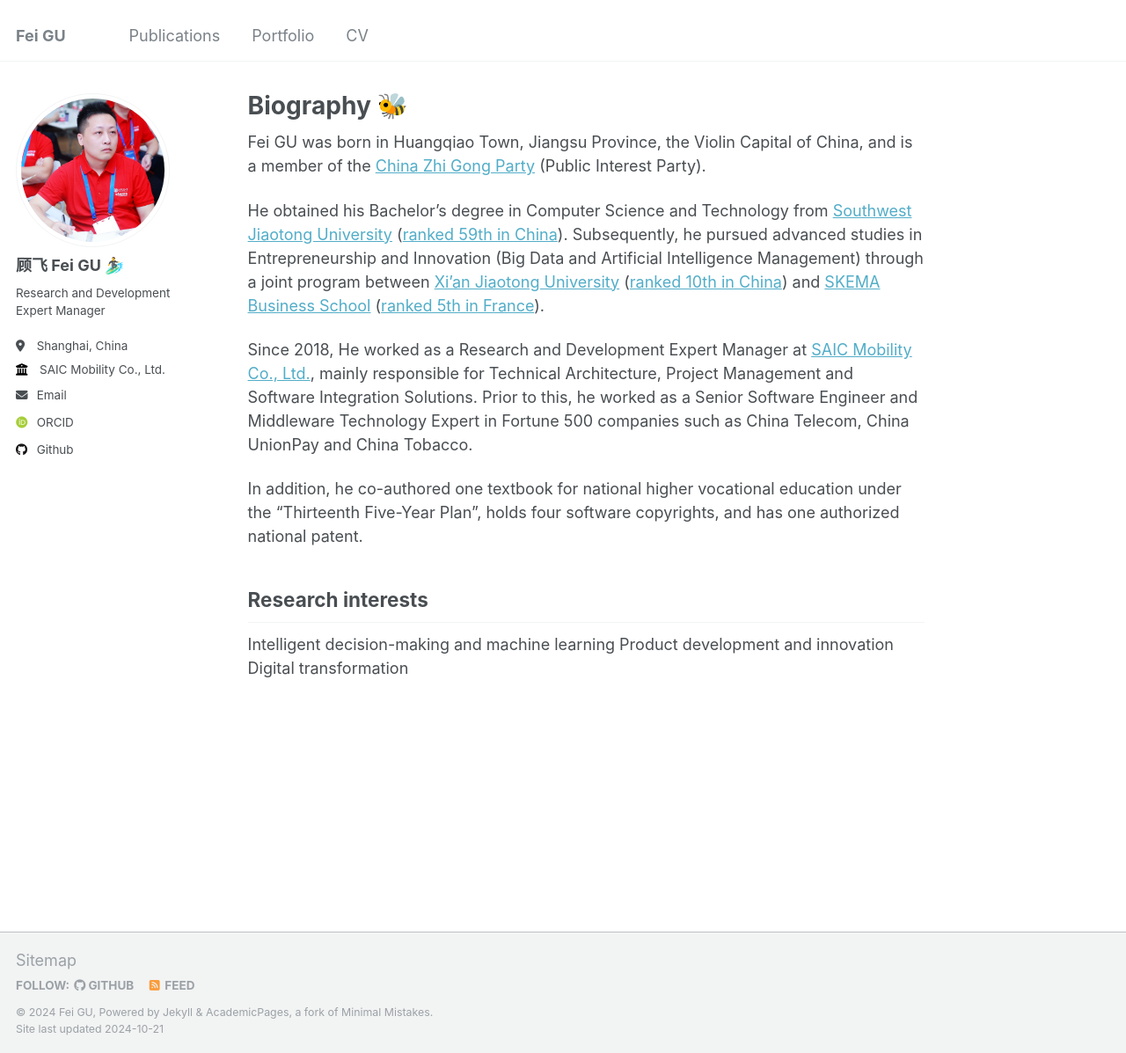
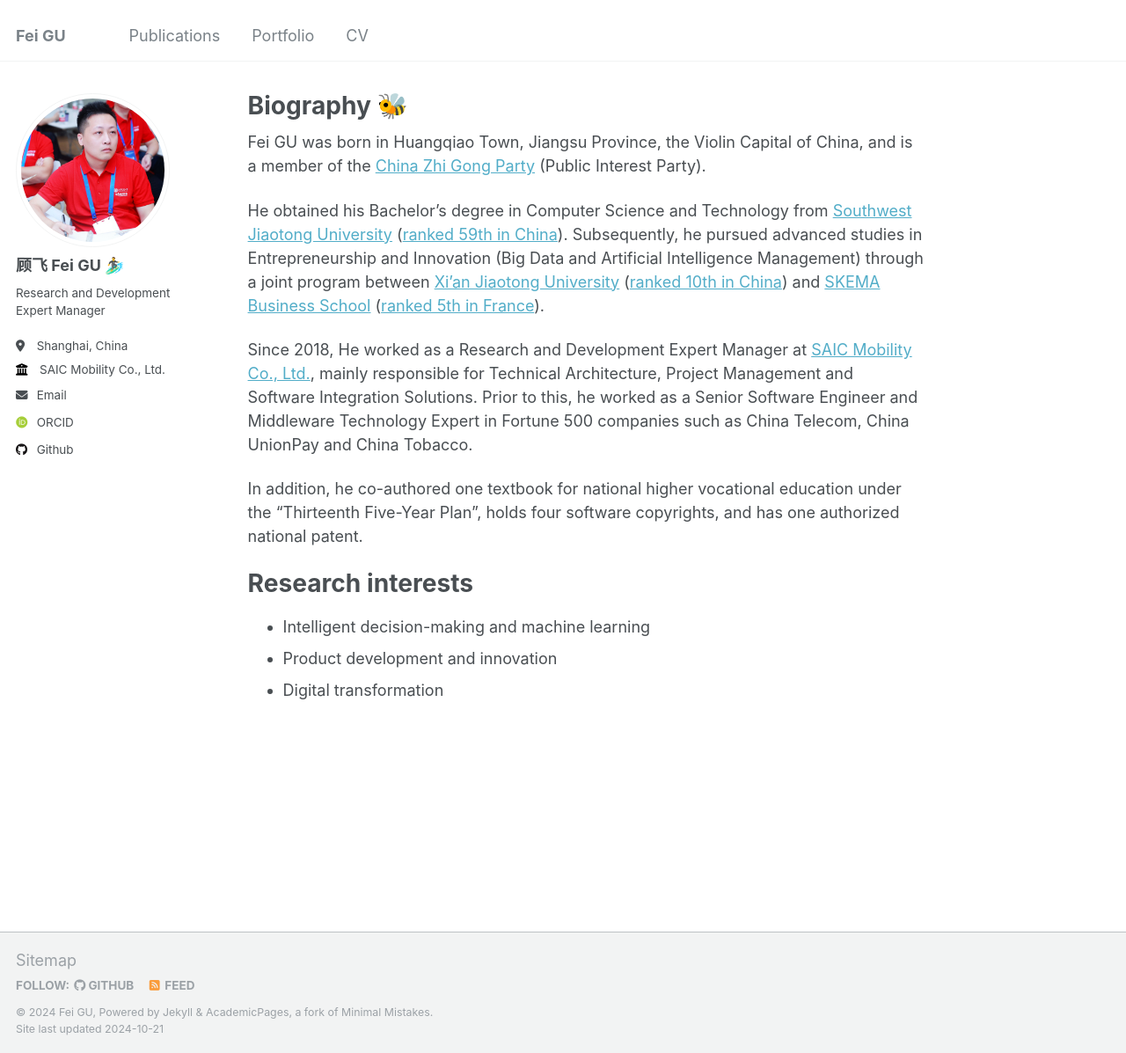
Before and after one commit to rongmax-gufei/rongmax-gufei.github.io, a Jekyll site: the page built from _pages/about.md, in a window 1280 px wide and 1197 px high. Shown: the whole window at 88% size. Built offline with Jekyll 4.4.1, drawn with Linux system fonts in a browser that asks for light colours; some web fonts are replaced.

```diff
--- a/_pages/about.md
+++ b/_pages/about.md
@@ -16,7 +16,7 @@ Since 2018, He worked as a Research and Development Expert Manager at [SAIC Mobi
 In addition, he co-authored one textbook for national higher vocational education under the "Thirteenth Five-Year Plan", holds four software copyrights, and has one authorized national patent.
 
 Research interests
-------------------------
-Intelligent decision-making and machine learning
-Product development and innovation
-Digital transformation
+======
+* Intelligent decision-making and machine learning
+* Product development and innovation
+* Digital transformation
```
